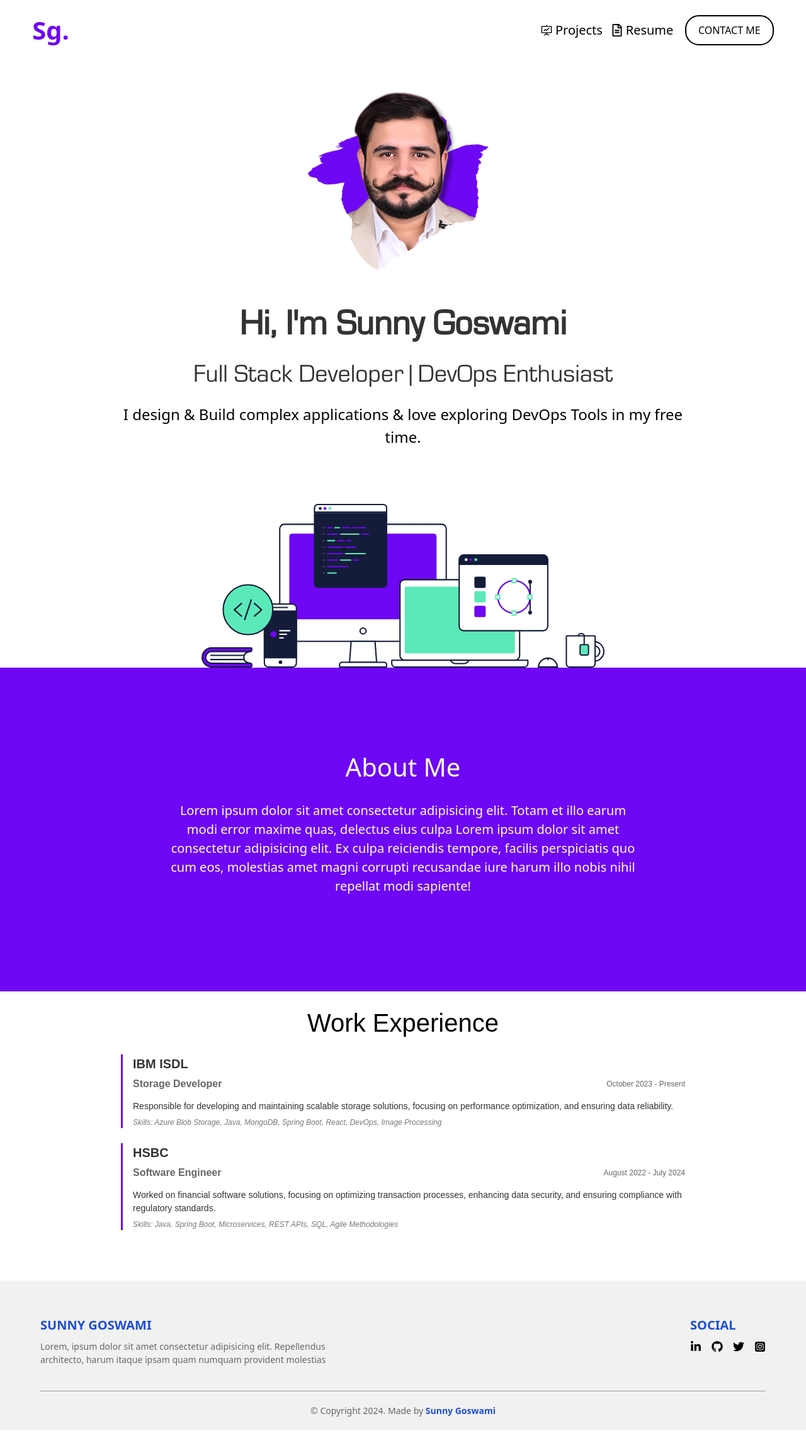
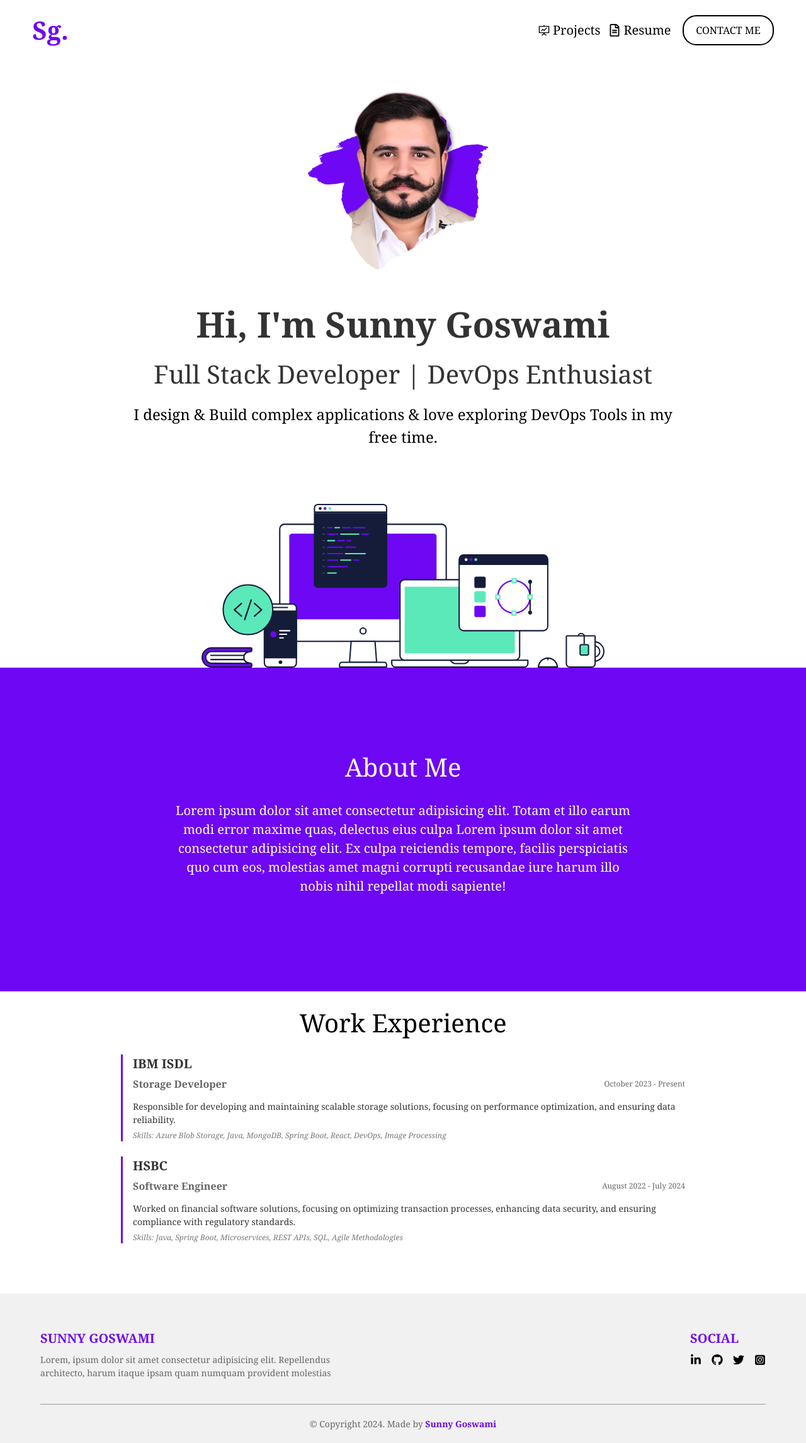
Before and after one commit to sunny7898/MyPortfolio, a React (Vite) app: page / in a window 1280 px wide. Shown: the whole page at 63% size. Before the commit the page ends 2270 px from the top, so only its background shows below. Built offline with nearby package versions, Linux system fonts and the light colour scheme; no server answers.

Commit message:
Global colors and font

```diff
--- a/src/App.css
+++ b/src/App.css
@@ -1,4 +1,3 @@
-/* Ensure the body and html take up full height */
 * {
   margin: 0;
   padding: 0;
@@ -9,6 +8,8 @@
 body {
   width: 100%;
   height: 100%;
+  font-family: "Cambria";
+  --primary-color: #6e07f3; /* Example primary color */
 }
 
 #root {
@@ -16,22 +17,3 @@
   flex-direction: column;
   min-height: 100vh;
 }
-
-/* Custom media queries for finer control
-@media (max-width: 768px) {
-  #root {
-    padding-top: 10px;
-  }
-}
-
-@media (min-width: 769px) and (max-width: 1024px) {
-  #root {
-    padding-top: 10px;
-  }
-}
-
-@media (min-width: 1025px) {
-  #root {
-    padding-top: 10px;
-  }
-} */
--- a/src/Home/AboutMe/AboutMe.css
+++ b/src/Home/AboutMe/AboutMe.css
@@ -10,7 +10,7 @@
 }
 
 .about-section {
-  background-color: #6e07f3;
+  background-color: var(--primary-color);
   color: #fff;
   display: flex;
   justify-content: center;
--- a/src/Home/Experience/Experience.css
+++ b/src/Home/Experience/Experience.css
@@ -1,7 +1,6 @@
 .experience-container {
   max-width: 70%;
   margin: 0 auto;
-  font-family: Arial, sans-serif;
 }
 
 .experience-heading {
--- a/src/Home/Hero/Hero.css
+++ b/src/Home/Hero/Hero.css
@@ -22,7 +22,6 @@
 }
 
 .hero-title {
-  font-family: "Eurostile";
   font-weight: 800;
   font-size: 2rem;
   color: #333;
@@ -34,7 +33,6 @@
 }
 
 .hero-sub-title {
-  font-family: "Eurostile";
   font-weight: lighter;
   font-size: 1.25rem;
   color: #333;
--- a/src/components/ContactMe/ContactMe.css
+++ b/src/components/ContactMe/ContactMe.css
@@ -25,7 +25,7 @@
   margin: 1rem auto 0 auto; /* Add margin to space it from the heading */
   height: 5px;
   width: 2rem;
-  background: #7843e9;
+  background-color: var(--primary-color);
   border-radius: 5px;
 }
 
@@ -75,7 +75,7 @@
 
 .form-group input:focus,
 .form-group textarea:focus {
-  border-color: #7843e9;
+  border-color: var(--primary-color);
 }
 
 textarea {
@@ -87,7 +87,7 @@
   align-self: flex-end;
   padding: 0.75rem 1.5rem;
   margin-bottom: 1rem;
-  background-color: #7843e9;
+  background-color: var(--primary-color);
   color: white;
   border: none;
   border-radius: 4px;
@@ -97,7 +97,7 @@
 }
 
 .submit-btn:hover {
-  background-color: #0056b3;
+  background-color: var(--primary-color);
 }
 /* Additional CSS for submit action feedback */
 
--- a/src/components/Footer/Footer.css
+++ b/src/components/Footer/Footer.css
@@ -35,7 +35,7 @@
 
 .footer-title {
   font-weight: 700;
-  color: #1d4ed8;
+  color: var(--primary-color);
   text-transform: uppercase;
 }
 
@@ -55,7 +55,7 @@
 }
 
 .footer-link {
-  color: #1d4ed8;
+  color: var(--primary-color);
   text-decoration: none;
   font-weight: 700;
 }
--- a/src/components/Navbar/Navbar.css
+++ b/src/components/Navbar/Navbar.css
@@ -17,7 +17,7 @@
   align-items: center;
   justify-content: center;
   font-weight: 700;
-  color: #6e07f3;
+  color: var(--primary-color);
 }
 
 .navbar-content-section {
@@ -44,7 +44,7 @@
 }
 
 .nav-item:hover {
-  color: #6e07f3;
+  color: var(--primary-color);
 }
 
 .nav-item::after {
@@ -54,7 +54,7 @@
   left: 0;
   width: 0;
   height: 2px;
-  background-color: #6e07f3;
+  background-color: var(--primary-color);
   transition: width 0.3s ease-in-out;
 }
 
@@ -73,7 +73,7 @@
 }
 
 .btn-outline:hover {
-  background-color: #6e07f3;
+  background-color: var(--primary-color);
   color: white;
 }
 
@@ -102,7 +102,7 @@
 }
 
 .hamburger-menu-item:hover {
-  color: #6e07f3;
+  color: var(--primary-color);
 }
 
 .hamburger-menu-icon {
--- a/src/components/ProjectsComponent/ProjectCard.css
+++ b/src/components/ProjectsComponent/ProjectCard.css
@@ -35,13 +35,13 @@
 }
 
 .project-link {
-  background-color: #6e07f3;
+  background-color: var(--primary-color);
   color: white;
   text-decoration: none;
 }
 
 .project-link:hover {
-  background-color: #852ff5;
+  background-color: var(--primary-color);
 }
 
 /* For large desktop screens (1440px and above) */
--- a/src/components/Resume/ResumePage.css
+++ b/src/components/Resume/ResumePage.css
@@ -11,7 +11,7 @@
 }
 
 .download-cv-link {
-  background-color: #6e07f3;
+  background-color: var(--primary-color);
   color: white;
   text-decoration: none;
   border-radius: 5px;
--- a/src/index.css
+++ b/src/index.css
@@ -8,3 +8,4 @@
   font-weight: normal;
   font-style: normal;
 }
+@import url("https://fonts.googleapis.com/css2?family=Pacifico&display=swap");
```
